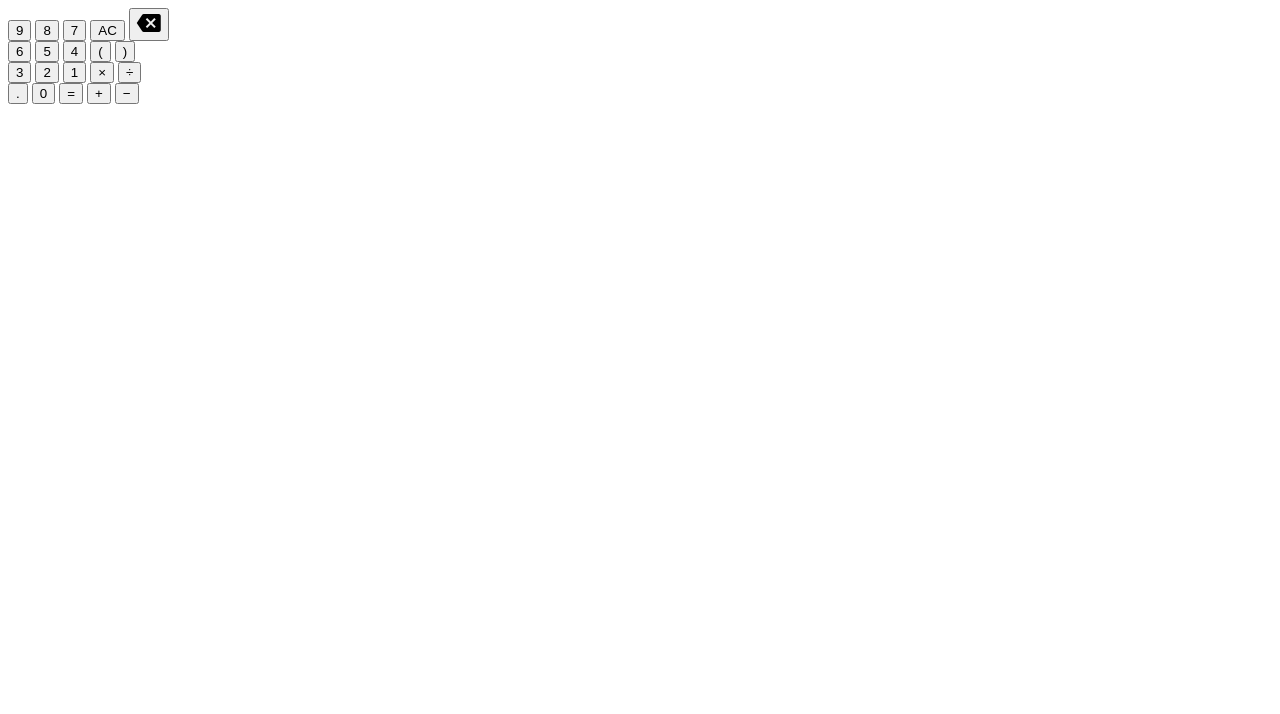
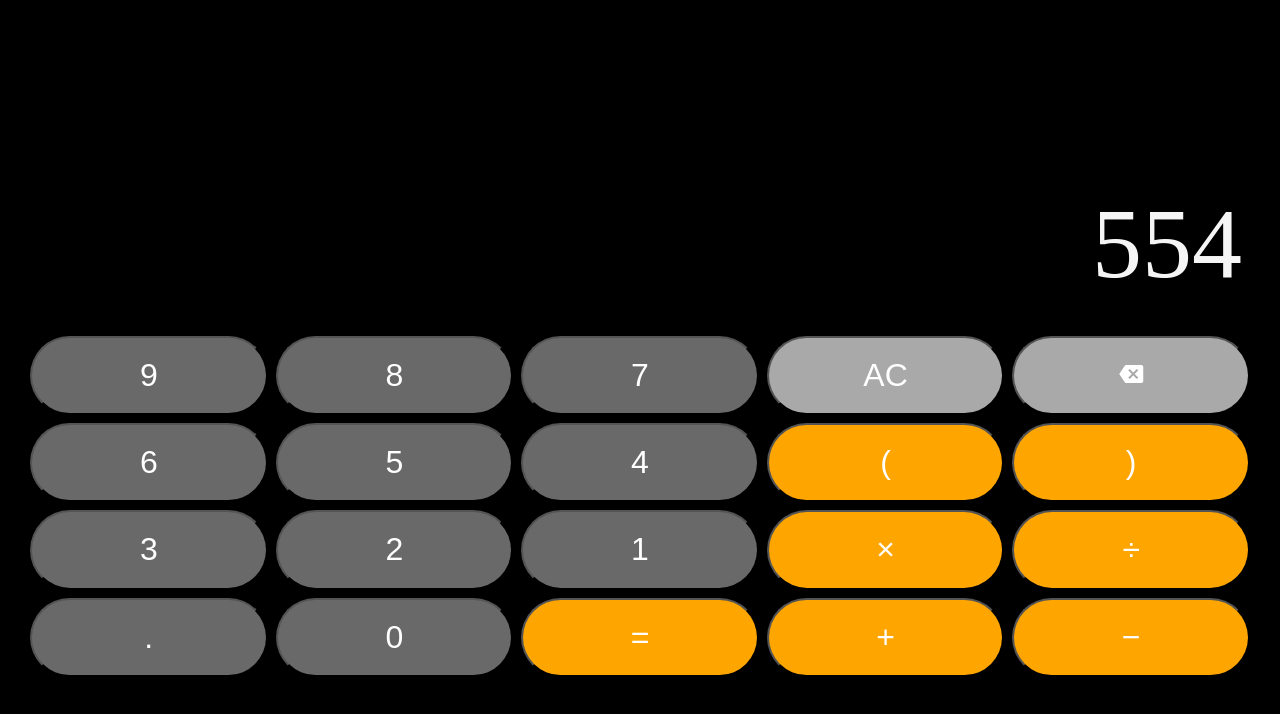
Before and after one commit to GauravChanda7/Calculator, a plain HTML site: page index.html in a window 1280 px wide. Drawn offline with Linux system fonts and the light colour scheme.

Commit message:
Add design, read button inputs and display input
Designed the calculator frontend using css. Used JS to read input from
user and display it.

```diff
--- a/index.html
+++ b/index.html
@@ -4,43 +4,44 @@
     <meta charset="UTF-8">
     <meta name="viewport" content="width=device-width, initial-scale=1.0">
     <link href="https://fonts.googleapis.com/icon?family=Material+Icons" rel="stylesheet">
+    <link href="style.css" rel="stylesheet">
+    <script src="script.js" defer></script>
     <title>Calculator</title>
 </head>
 <body>
     <div class="display">
         <div class="input"></div>
-        <div class="output"></div>
+        <div class="output">554</div>
     </div>
 
     <div class="buttons">
         <div class="group-1">
-            <button class="numbers">9</button>
-            <button class="numbers">8</button>
-            <button class="numbers">7</button>
-            <button class="clear">AC</button>
-            <button class="backspace"><i class="material-icons">backspace</i></button>
-
+            <button class="numbers" id="nine">9</button>
+            <button class="numbers" id="eight">8</button>
+            <button class="numbers" id="seven">7</button>
+            <button class="clear" id="clear">AC</button>
+            <button class="backspace" id="backspace"><i class="material-icons">backspace</i></button>
         </div>
         <div class="group-2">
-            <button class="numbers">6</button>
-            <button class="numbers">5</button>
-            <button class="numbers">4</button>
-            <button class="opening-bracket">(</button>
-            <button class="closing-bracket">)</button>
+            <button class="numbers" id="six">6</button>
+            <button class="numbers" id="five">5</button>
+            <button class="numbers" id="four">4</button>
+            <button class="opening-bracket symbol" id="opening-bracket">(</button>
+            <button class="closing-bracket symbol" id="closing-bracket">)</button>
         </div>
         <div class="group-3">
-            <button class="numbers">3</button>
-            <button class="numbers">2</button>
-            <button class="numbers">1</button>
-            <button class="multiplication">×</button>
-            <button class="division">÷</button>
+            <button class="numbers" id="three">3</button>
+            <button class="numbers" id="two">2</button>
+            <button class="numbers" id="one">1</button>
+            <button class="multiplication symbol" id="multiply">×</button>
+            <button class="division symbol" id="divide">÷</button>
         </div>
         <div class="group-4">
-            <button class="decimal">.</button>
-            <button class="numbers">0</button>
-            <button class="equal">=</button>
-            <button class="plus">+</button>
-            <button class="minus">−</button>
+            <button class="decimal" id="decimal">.</button>
+            <button class="numbers" id="zero">0</button>
+            <button class="equal symbol" id="equal">=</button>
+            <button class="plus symbol" id="plus">+</button>
+            <button class="minus symbol" id="minus">−</button>
         </div>
     </div>
 
--- /dev/null
+++ b/script.js
@@ -0,0 +1,55 @@
+'use strict'
+
+const buttonsContainer = document.querySelector(".buttons");
+const inputDisplay = document.querySelector(".input");
+const outputDisplay = document.querySelector(".output");
+
+
+let equation = '';
+
+
+function input() {
+    buttonsContainer.addEventListener('click', (event) => {
+        let target = event.target;
+        switch (target.id) {
+            case 'zero':
+            case 'one':
+            case 'two':
+            case 'three':
+            case 'four':
+            case 'five':
+            case 'six':
+            case 'seven':
+            case 'eight':
+            case 'nine':
+            case 'decimal':
+            case 'plus':
+            case 'minus':
+            case 'divide':
+            case 'multiply':
+            case 'opening-bracket':
+            case 'closing-bracket':
+                equation += target.textContent;
+                inputDisplay.textContent = equation;
+                console.log(equation);
+                break;
+            case 'clear':
+                equation = '';
+                inputDisplay.textContent = equation;
+                console.log(equation);
+                break;
+            case 'backspace':
+                equation = equation.slice(0, -1);
+                inputDisplay.textContent = equation;
+                console.log(equation);
+                break;
+            case 'equal':
+                /* function for calculation */
+                break;
+            default:
+                console.error("clicked unhandled button of id:", target.id);
+        }
+    })
+}
+
+input()
--- /dev/null
+++ b/style.css
@@ -0,0 +1,63 @@
+body {
+    background-color: black;
+    padding: 48px 20px 0;
+}
+
+.numbers, .decimal {
+    background-color: dimgray;
+    color: white;
+}
+
+.symbol {
+    background-color:orange;
+    color: white;
+}
+
+.clear, .backspace {
+    background-color:darkgray;
+    color: white;
+}
+
+.input {
+    min-height: 120px;
+    color: whitesmoke;
+    font-size: 60px;
+    padding: 10px;
+    box-sizing: border-box;
+    overflow: auto;
+    text-align: end;
+}
+
+.output {
+    min-height: 150px;
+    color: whitesmoke;
+    font-size: 100px;
+    padding: 10px;
+    box-sizing: border-box;
+    overflow: auto;
+    text-align: end;
+}
+
+.buttons {
+    margin: 8px 0 0 0;
+    display: flex;
+    flex-direction: column;
+    gap: 4px;
+}
+
+.buttons div {
+    display: flex;
+    justify-content: space-around;
+    align-items: center;
+    gap: 4px;
+}
+
+.buttons div button {
+    min-height: auto;
+    min-width: auto;
+    margin: 2px;
+    font-size: xx-large;
+    border-radius: 48px;
+    flex: 1 1 0;
+    aspect-ratio: 3 / 1;
+}
```
